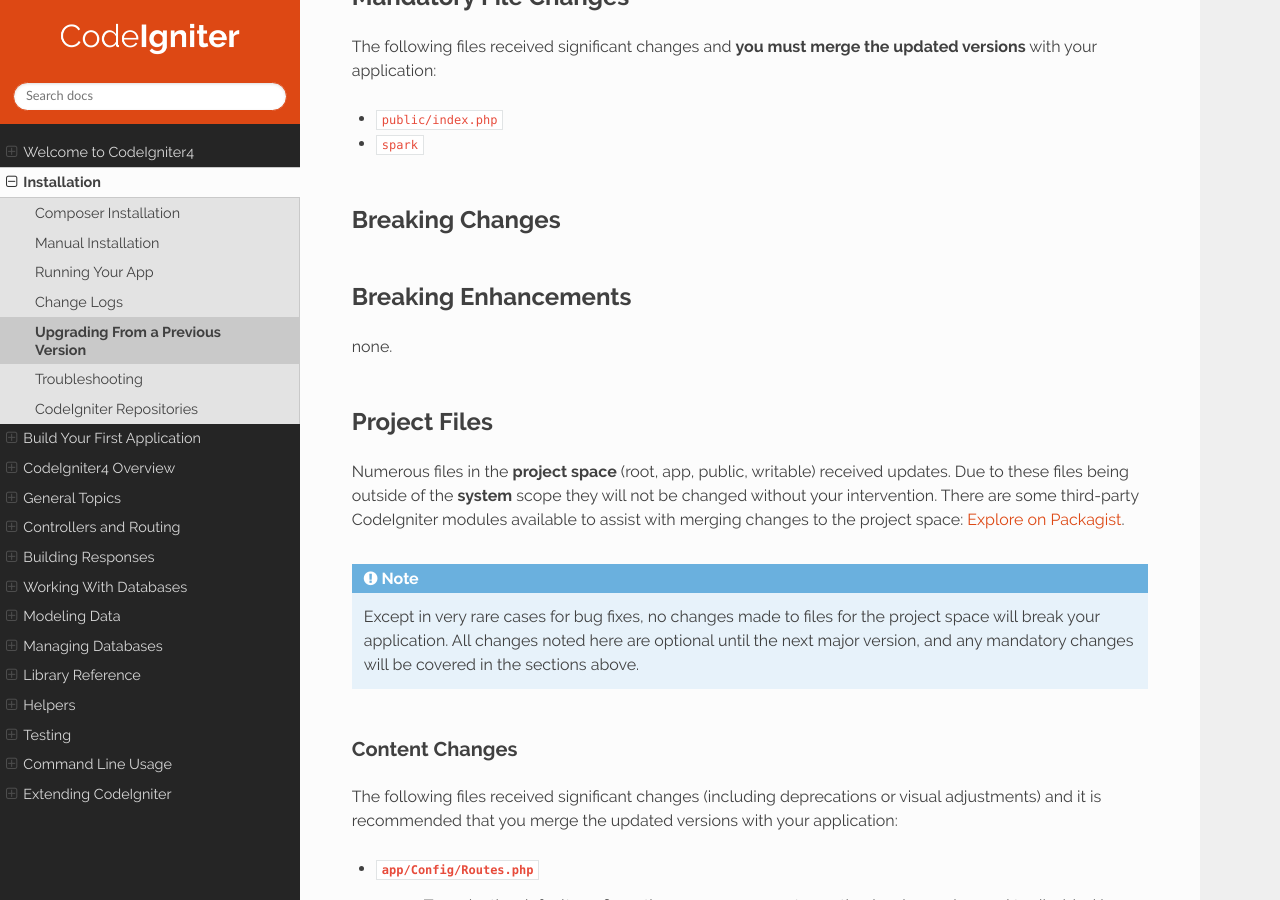
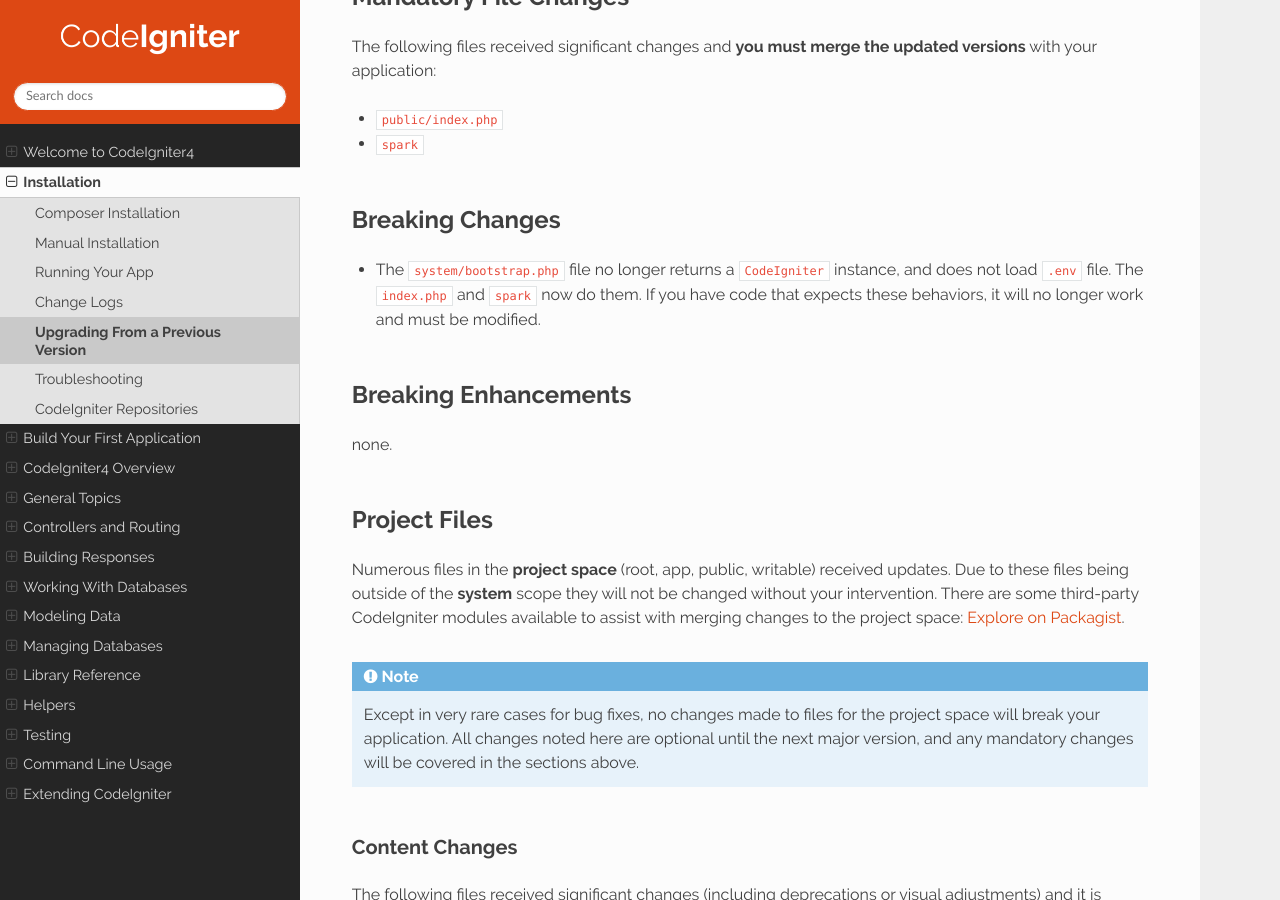
Before and after one commit to NEKOGET/ci4_user_guide_src, a Sphinx documentation site: the page built from source/installation/upgrade_420.rst, in a window 1280 px wide and 900 px high, scrolled down 510 px. Built offline with Sphinx 7.4.7 and the Read the Docs theme 2.0.0, drawn with Linux system fonts in a browser that asks for light colours.

Commit message:
docs: add user guide

```diff
--- a/source/changelogs/v4.2.0.rst
+++ b/source/changelogs/v4.2.0.rst
@@ -16,6 +16,7 @@ BREAKING
 - The ``CodeIgniter\CodeIgniter`` class has a new property ``$context`` and it must have the correct context at runtime. So the following files have been changed:
     - ``public/index.php``
     - ``spark``
+- The ``system/bootstrap.php`` no longer returns a ``CodeIgniter`` instance, and does not load ``.env`` file.
 - The method signature of ``CodeIgniter\CLI\CommandRunner::_remap()`` has been changed to fix a bug.
 - The ``CodeIgniter\Autoloader\Autoloader::initialize()`` has changed the behavior to fix a bug. It used to use Composer classmap only when ``$modules->discoverInComposer`` is true. Now it always uses the Composer classmap if Composer is available.
 - The color code output by :ref:`CLI::color() <cli-library-color>` has been changed to fix a bug.
--- a/source/installation/upgrade_420.rst
+++ b/source/installation/upgrade_420.rst
@@ -24,7 +24,7 @@ The following files received significant changes and
 Breaking Changes
 ****************
 
-
+- The ``system/bootstrap.php`` file no longer returns a ``CodeIgniter`` instance, and does not load ``.env`` file. The ``index.php`` and ``spark`` now do them. If you have code that expects these behaviors, it will no longer work and must be modified.
 
 Breaking Enhancements
 *********************
```
